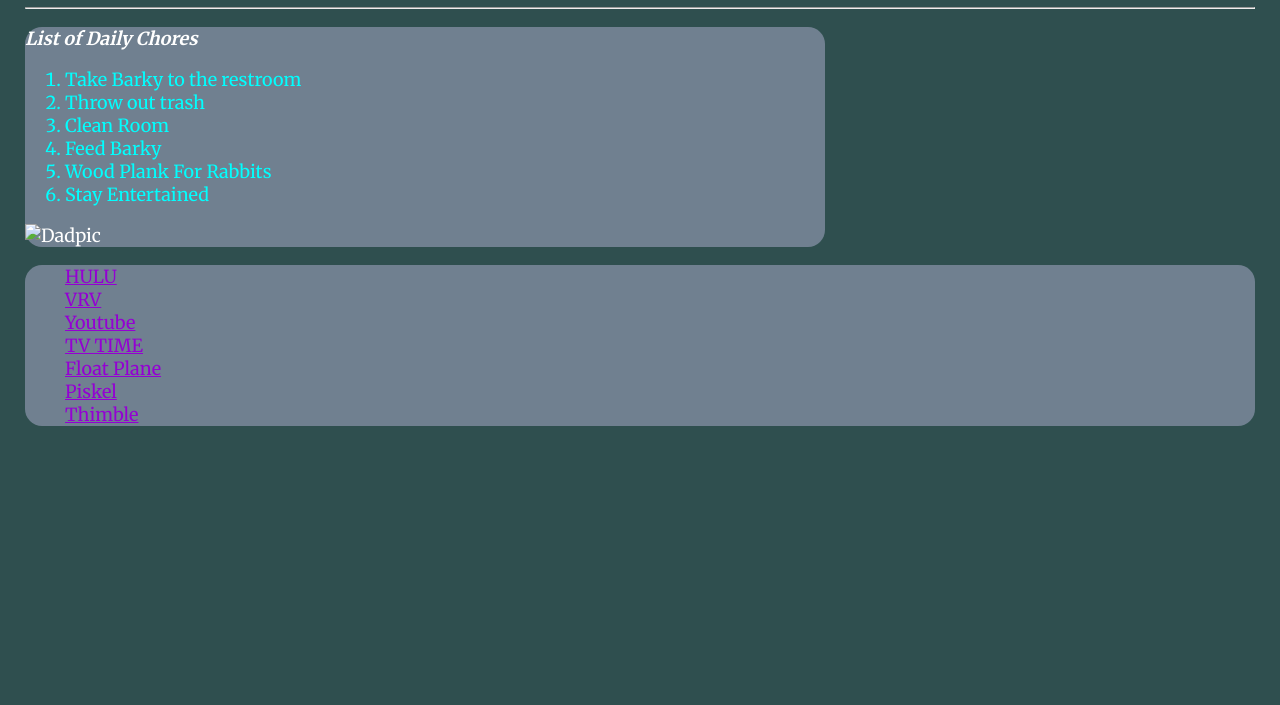
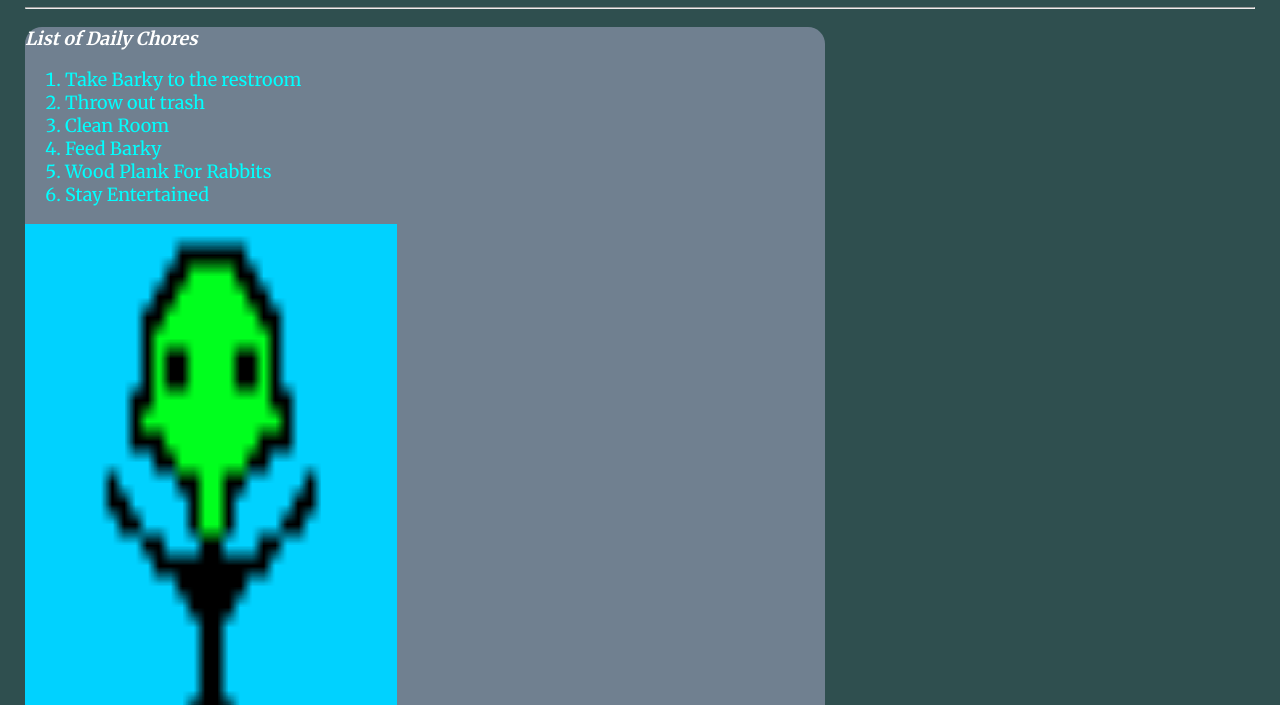
Before and after one commit to mario2234456/Mario, a plain HTML site: page index.html in a window 1280 px wide. Shown: the part 95-800 px from the top of the page. Drawn offline with nearby package versions, Linux system fonts and the light colour scheme.

Commit message:
Update index.html

```diff
--- a/index.html
+++ b/index.html
@@ -41,7 +41,7 @@
       <li>Wood Plank For Rabbits</li>
       <li>Stay  Entertained  </li>
     </ol>
-    <img src="vp.gif" alt="Dadpic" style="width:372px;height:662px;">
+    <img src="da.gif" alt="Dadpic" style="width:372px;height:662px;">
     </div>
     <div id="aside">
     <ol>
```
